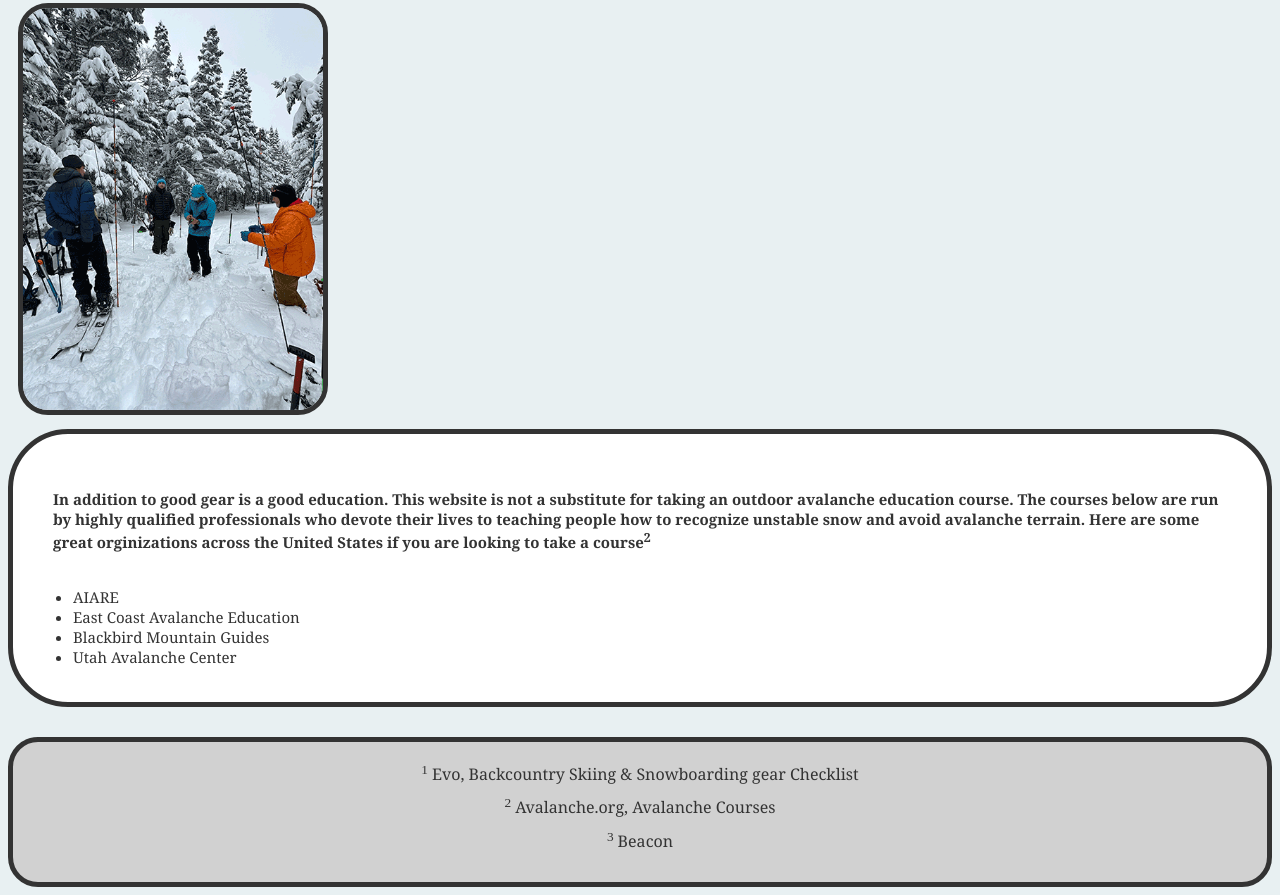
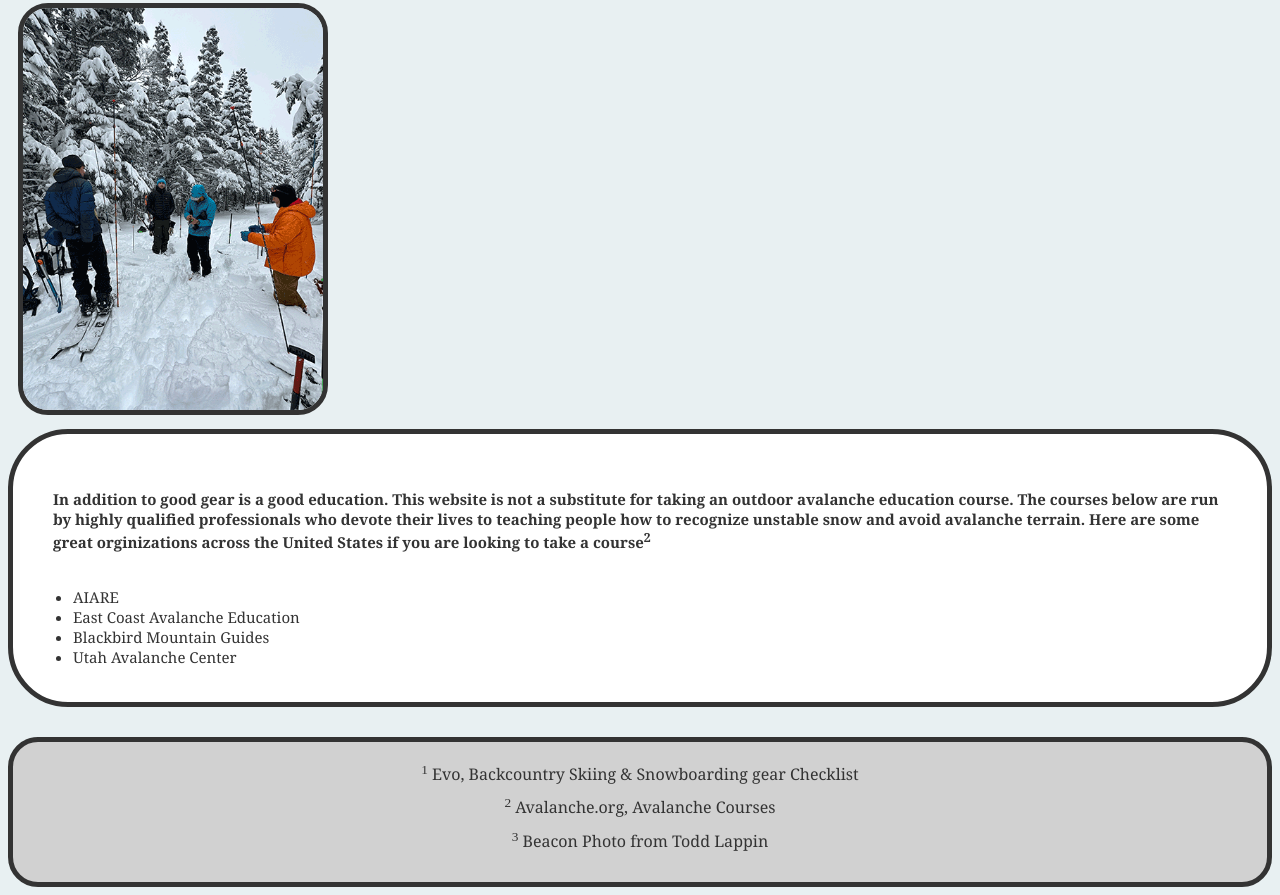
Before and after one commit to jrbernst-su/ist263new, a plain HTML site: page project/project-final/intropagefinal.html in a window 1280 px wide. Shown: the part 785-1680 px from the top of the page. Drawn offline with Linux system fonts and the light colour scheme.

Commit message:
Update intropagefinal.html

```diff
--- a/project/project-final/intropagefinal.html
+++ b/project/project-final/intropagefinal.html
@@ -142,7 +142,7 @@
             <sup>2</sup> <a href="https://avalanche.org/avalanche-courses/" class="cited">Avalanche.org, Avalanche Courses</a>
         </div>
         <div class="source">
-            <sup>3</sup> <a href="https://avalanche.org/avalanche-courses/" class="cited">Beacon</a>
+            <sup>3</sup> <a href="https://www.flickr.com/photos/telstar/412307102" class="cited">Beacon Photo from Todd Lappin</a>
         </div>
     </footer>
 </body>
```
